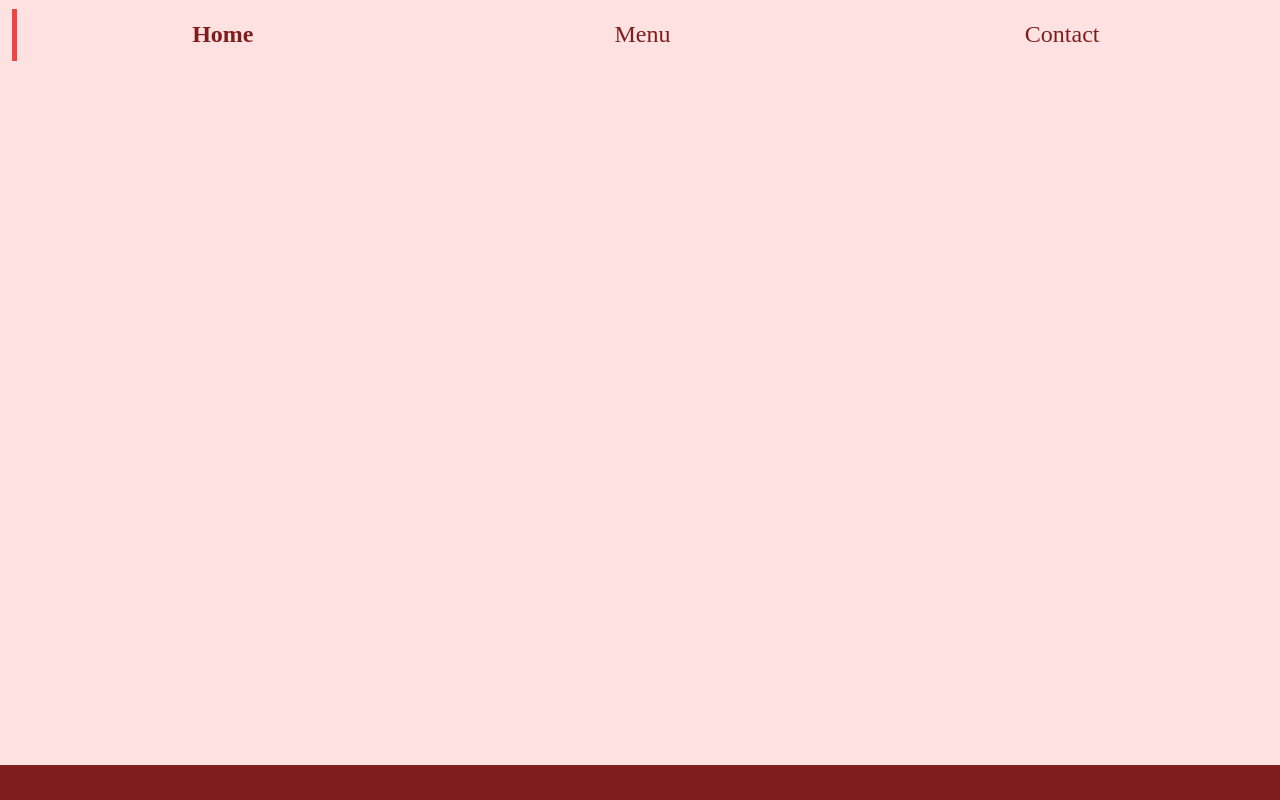
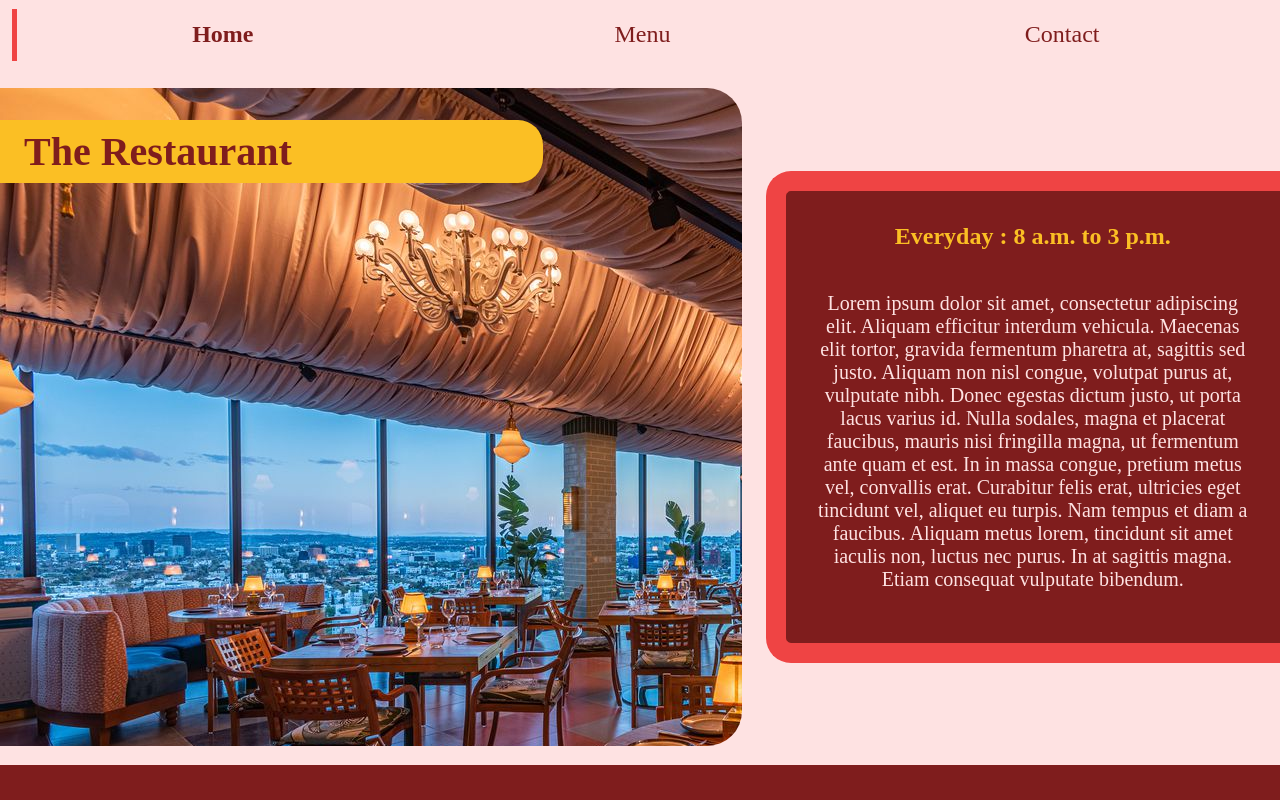
Before and after one commit to MohdSyafi/restaurant, a website built with webpack: page dist/index.html in a window 1280 px wide. Built offline with nearby package versions, Linux system fonts and the light colour scheme.

Commit message:
Add function to load home page

```diff
--- a/src/contact.js
+++ b/src/contact.js
@@ -1,7 +1,6 @@
-const contact = ()=>{
-    const hello = document.createElement("div");
-    hello.textContent = "contact";
-    document.querySelector("body").appendChild(hello);
+const loadContact = ()=>{
+    const content = document.querySelector('.content');
+    content.innerHTML = '';
 }
 
-export default {contact}
+export {loadContact};
--- a/src/home.js
+++ b/src/home.js
@@ -1,8 +1,38 @@
+import './style.css';
 
-const home = ()=>{
-    const hello = document.createElement("div");
-    hello.textContent = "Home";
-    document.querySelector("body").appendChild(hello);
+const loadHome = ()=>{
+    const content = document.querySelector('.content');
+    content.innerHTML = '';
+
+    const homeContent = document.createElement('div');
+    homeContent.classList.add('homeContent');
+
+    const shopPic = document.createElement('div');
+    shopPic.classList.add('home-shopPic');
+
+    const shopPicTitle = document.createElement('div');
+    shopPicTitle.textContent = 'The Restaurant';
+    shopPicTitle.classList.add('home-shopPicTitle');
+
+    const desc = document.createElement('div');
+    desc.classList.add('home-desc');
+
+    const descTitle = document.createElement('div');
+    descTitle.textContent = 'Everyday : 8 a.m. to 3 p.m.';
+    descTitle.classList.add('home-descTitle');
+
+    const descBody = document.createElement('p');
+    descBody.textContent = "Lorem ipsum dolor sit amet, consectetur adipiscing elit. Aliquam efficitur interdum vehicula. Maecenas elit tortor, gravida fermentum pharetra at, sagittis sed justo. Aliquam non nisl congue, volutpat purus at, vulputate nibh. Donec egestas dictum justo, ut porta lacus varius id. Nulla sodales, magna et placerat faucibus, mauris nisi fringilla magna, ut fermentum ante quam et est. In in massa congue, pretium metus vel, convallis erat. Curabitur felis erat, ultricies eget tincidunt vel, aliquet eu turpis. Nam tempus et diam a faucibus. Aliquam metus lorem, tincidunt sit amet iaculis non, luctus nec purus. In at sagittis magna. Etiam consequat vulputate bibendum.";
+    descBody.classList.add('home-descBody');
+
+    shopPic.appendChild(shopPicTitle);
+    desc.appendChild(descTitle);
+    desc.appendChild(descBody);
+
+    homeContent.appendChild(shopPic);
+    homeContent.appendChild(desc);
+
+    content.appendChild(homeContent);
 }
 
-export default {home}
+export {loadHome};
--- a/src/index.js
+++ b/src/index.js
@@ -1,4 +1,7 @@
-import './style.css'
+import './style.css';
+import {loadHome} from './home';
+import {loadMenu} from './menu';
+import {loadContact} from './contact';
 
 function resetPage(){
 
@@ -14,7 +17,6 @@ function resetPage(){
 
     const footer = document.createElement("div");
     footer.classList.add('footer');
-
 
     body.appendChild(header);
     body.appendChild(content);
@@ -63,23 +65,35 @@ function changePage(page){
 
     switch(page){
         case 'home':
-            home.classList.add('navbarSelected');
-            menu.classList.remove('navbarSelected');
-            contact.classList.remove('navbarSelected');
+            selectTab(home);
+            unselectTab(menu);
+            unselectTab(contact);
+            loadHome();
             break;
         case 'menu':
-            home.classList.remove('navbarSelected');
-            menu.classList.add('navbarSelected');
-            contact.classList.remove('navbarSelected');
+            selectTab(menu);
+            unselectTab(home);
+            unselectTab(contact);
+            loadMenu();
             break;
         case 'contact':
-            home.classList.remove('navbarSelected');
-            menu.classList.remove('navbarSelected');
-            contact.classList.add('navbarSelected');
+            selectTab(contact);
+            unselectTab(menu);
+            unselectTab(home);
+            loadContact();
             break;
     }
+}
+
+function selectTab(page){
+    page.classList.add('navbarSelected');
+}
+
+function unselectTab(page){
+    page.classList.remove('navbarSelected');
 }
 
 resetPage();
 createNavbar();
 addEventListener();
+loadHome();
--- a/src/menu.js
+++ b/src/menu.js
@@ -1,7 +1,6 @@
-const menu = ()=>{
-    const hello = document.createElement("div");
-    hello.textContent = "Menu";
-    document.querySelector("body").appendChild(hello);
+const loadMenu = ()=>{
+    const content = document.querySelector('.content');
+    content.innerHTML = '';
 }
 
-export default {menu}
+export {loadMenu};
--- a/src/style.css
+++ b/src/style.css
@@ -39,6 +39,64 @@
     padding: 0;
 }
 
+.homeContent{
+  display: flex;
+  flex-direction: row;
+  height: 100%;
+  align-items: center;
+  gap: 3vh;
+}
+
+.home-shopPic{
+    flex:6;
+    background: url('./images/restaurant.jpg');
+    background-repeat: no-repeat;
+    height: 90%;
+    padding: 2vh 0 2vh 0;
+    border-radius:0 35px 35px 0;
+}
+
+.home-shopPicTitle{
+    background-color: #FBBF24;
+    color: #7F1D1D;
+    font-size: 40px;
+    border-radius: 0 25px 25px 0;
+    margin: 2vh 0 2vh 0;
+    padding: 1vh 0 1vh 3vh;
+    width: 70%;
+    font-weight: bolder;
+
+}
+.home-desc{
+    flex:4;
+    height: 65%;
+    border-style: solid ;
+    border-color: #EF4444;
+    background-color: #7F1D1D;
+    border-width: 20px;
+    border-radius: 25px 0 0 25px;
+    border-right: 0;
+    display: flex;
+    flex-direction: column;
+}
+
+.home-descTitle{
+    flex: 2;
+    color: #FBBF24;
+    text-align:center;
+    font-size: 24px;
+    font-weight: bold;
+    padding: 4vh 4vh 0 4vh;
+}
+
+.home-descBody{
+    flex: 8;
+    text-align:center;
+    color: #FEE2E2;
+    font-size: 20px;
+    padding:0 4vh 4vh 4vh;
+}
+
 .footer{
     flex: 0.5;
     background-color: #7F1D1D;
--- a/webpack.config.js
+++ b/webpack.config.js
@@ -24,6 +24,10 @@ module.exports = {
         test: /\.css$/i,
         use: ['style-loader', 'css-loader'],
       },
+      {
+        test: /\.(png|svg|jpg|jpeg|gif)$/i,
+        type: 'asset/resource',
+      },
     ],
   },
 
```
Also changed, not shown: dist/a7309ce1ae83e11904aa.jpg (renamed from src/restaurant.jpg), dist/main.bundle.js, src/images/gordon.jpg (renamed from src/gordon.jpg), src/images/lasagna.jpg (renamed from src/lasagna.jpg), src/images/restaurant.jpg (added), src/images/ribeye.jpg (renamed from src/ribeye.jpg).
